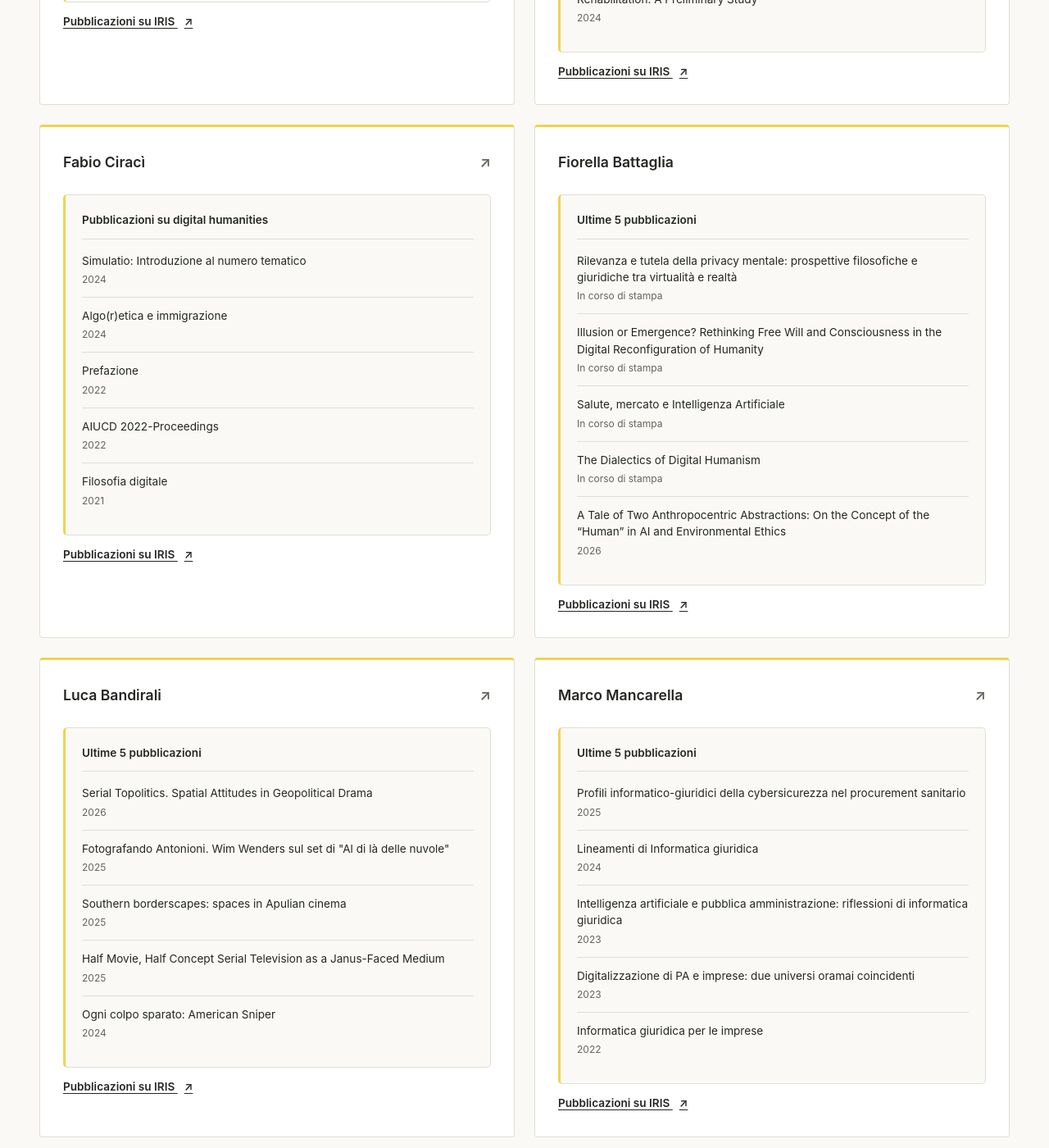
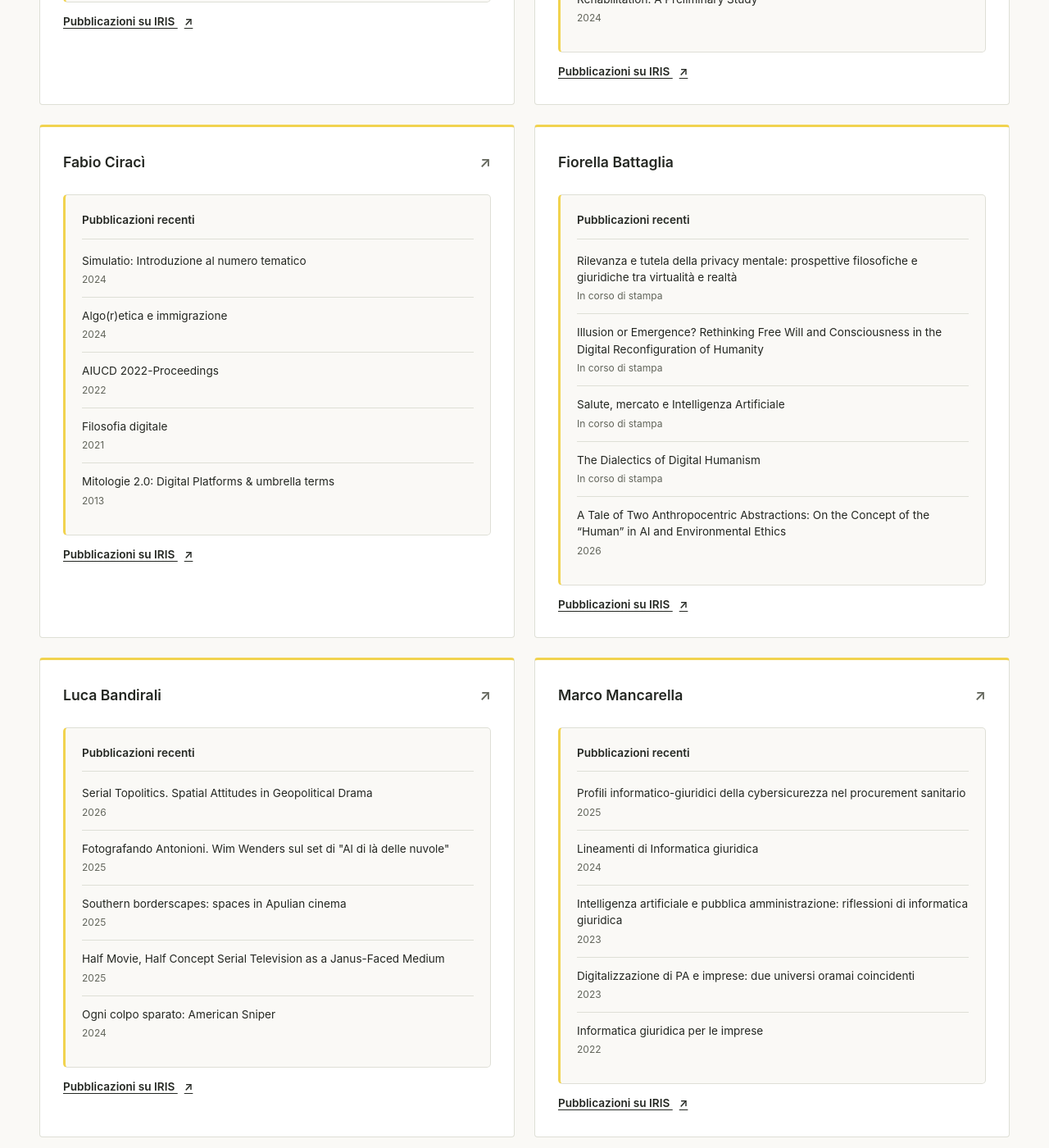
Before and after one commit to centrodh-unisalento/centrodh-unisalento.github.io, a Jekyll site: the page built from persone.html, in a window 1280 px wide and 1400 px high, scrolled down 2494 px. Shown: the whole window at 82% size. Built offline with Jekyll 4.4.1, drawn with Linux system fonts in a browser that asks for light colours; some of the changed text lies outside the part shown.

Commit message:
Use recent publications heading and replace Ciraci preface with journal article
Co-authored-by: Copilot <223556219+Copilot@users.noreply.github.com>

```diff
--- a/_data/pubblicazioni.json
+++ b/_data/pubblicazioni.json
@@ -2,7 +2,6 @@
   "updated_at": "2026-11-01",
   "selections": {
     "rp01327": {
-      "heading": "Pubblicazioni su digital humanities",
       "updated_at": "2026-11-05"
     }
   },
@@ -19,11 +18,6 @@
         "url": "https://iris.unisalento.it/handle/11587/521986"
       },
       {
-        "title": "Prefazione",
-        "date_label": "2022",
-        "url": "https://iris.unisalento.it/handle/11587/462703"
-      },
-      {
         "title": "AIUCD 2022-Proceedings",
         "date_label": "2022",
         "url": "https://iris.unisalento.it/handle/11587/462698"
@@ -32,6 +26,11 @@
         "title": "Filosofia digitale",
         "date_label": "2021",
         "url": "https://iris.unisalento.it/handle/11587/462697"
+      },
+      {
+        "title": "Mitologie 2.0: Digital Platforms & umbrella terms",
+        "date_label": "2013",
+        "url": "https://iris.unisalento.it/handle/11587/535369"
       }
     ],
     "rp03477": [
--- a/_includes/pubblicazioni-iris.html
+++ b/_includes/pubblicazioni-iris.html
@@ -1,9 +1,8 @@
 {% capture iris_url %}https://iris.unisalento.it/browse?type=author&sort_by=2&order=DESC&rpp=20&etal=-1&authority={{ include.person.iris_authority | uri_escape }}&starts_with=&offset=0{% endcapture %}
 {% assign publications = site.data.pubblicazioni.authors[include.person.iris_authority] %}
-{% assign selection = site.data.pubblicazioni.selections[include.person.iris_authority] %}
 {% assign publications = publications | slice: 0, 5 %}
 <div class="publications-preview">
-  <h4 class="publications-heading">{{ selection.heading | default: "Ultime 5 pubblicazioni" | escape }} <span class="visually-hidden">di {{ include.person.name | escape }}</span></h4>
+  <h4 class="publications-heading">Pubblicazioni recenti</h4>
   {% if publications and publications.size > 0 %}
   <ol class="publications-list">
     {% for publication in publications %}
```
Also changed, not shown: README.md.
